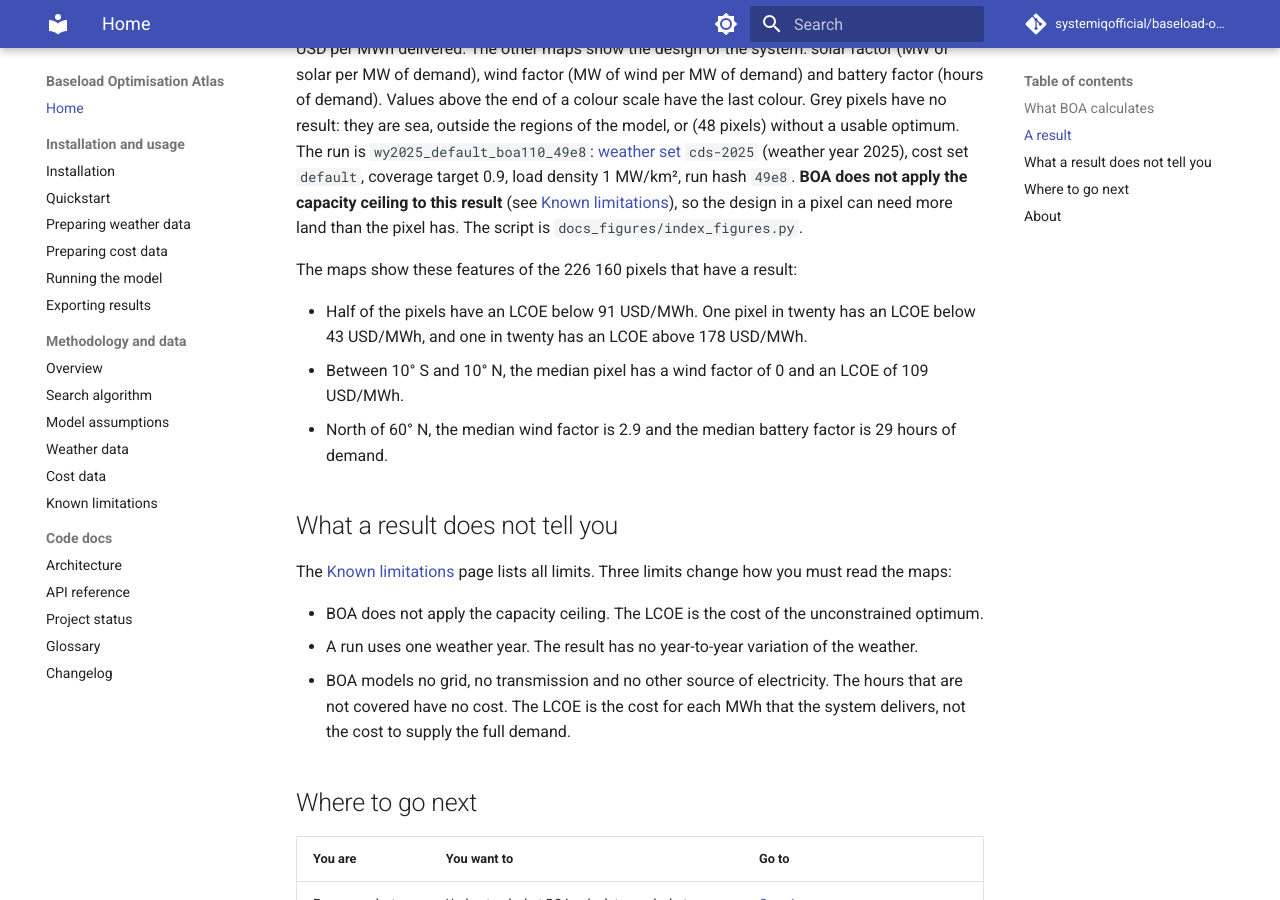
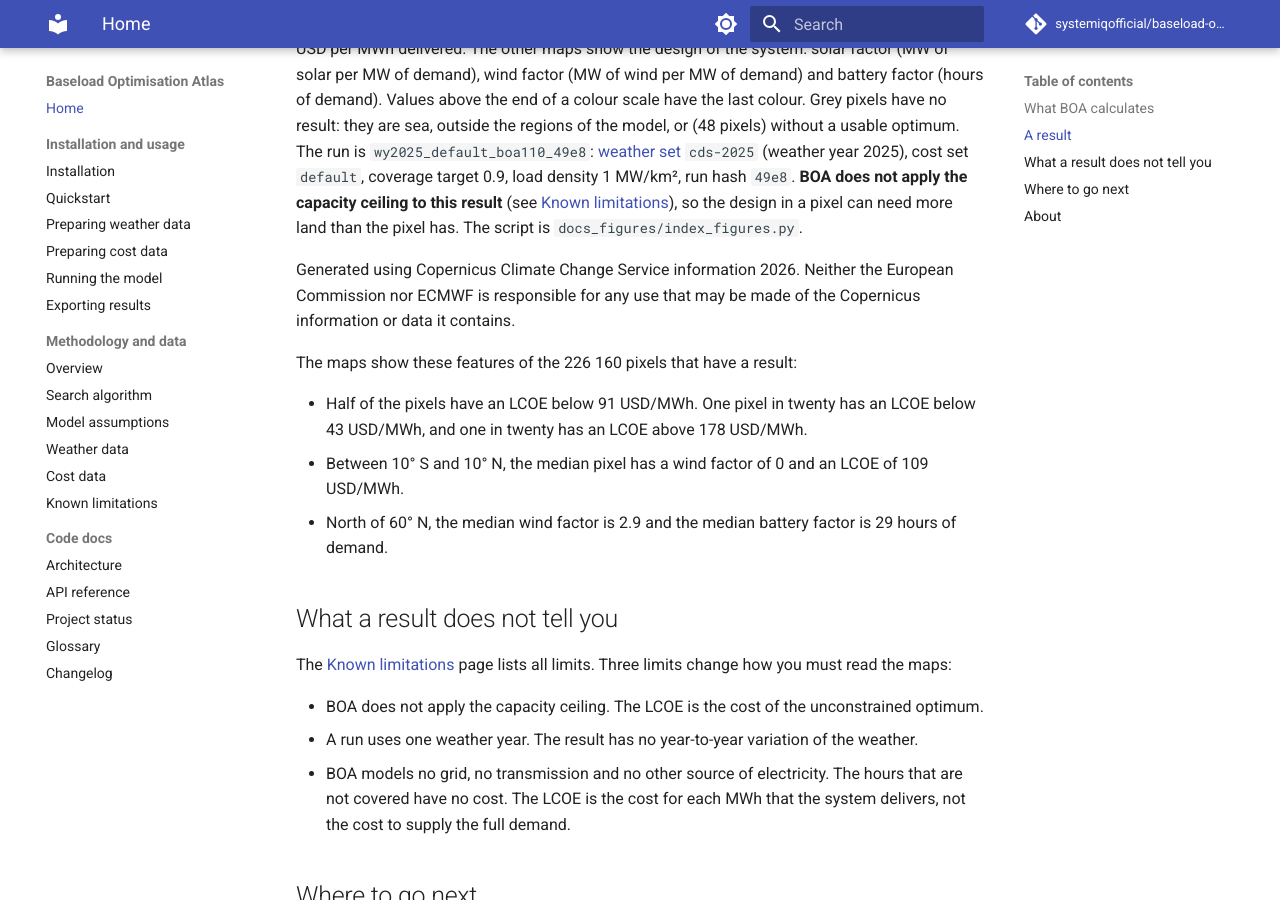
Before and after one commit to systemiqofficial/baseload-optimisation-atlas, an MkDocs documentation site: the page built from docs/index.md, in a window 1280 px wide and 900 px high, scrolled down 1249 px. Built offline with MkDocs 1.6.1 and Material for MkDocs 9.7.7, drawn with Linux system fonts in a browser that asks for light colours; comment, search, counter and statistics services are not loaded.

Commit message:
Credit Copernicus under the global LCOE map
Figure 1 shows results derived from the C3S capacity factors and the ERA5
land-sea mask, which are under CC-BY 4.0. The licence requires the credit, and
Copernicus asks for its disclaimer with it. The year is the year the 2025 files
were downloaded, as the ECMWF guidance states.

```diff
--- a/docs/index.md
+++ b/docs/index.md
@@ -38,6 +38,10 @@ coverage target 0.9, load density 1 MW/km², run hash `49e8`. **BOA does not app
 ceiling to this result** (see [Known limitations](known-limitations.md#the-capacity-ceiling-is-not-applied)),
 so the design in a pixel can need more land than the pixel has. The script is
 `docs_figures/index_figures.py`.
+
+Generated using Copernicus Climate Change Service information 2026. Neither the European
+Commission nor ECMWF is responsible for any use that may be made of the Copernicus information or
+data it contains.
 
 The maps show these features of the 226 160 pixels that have a result:
 
```
